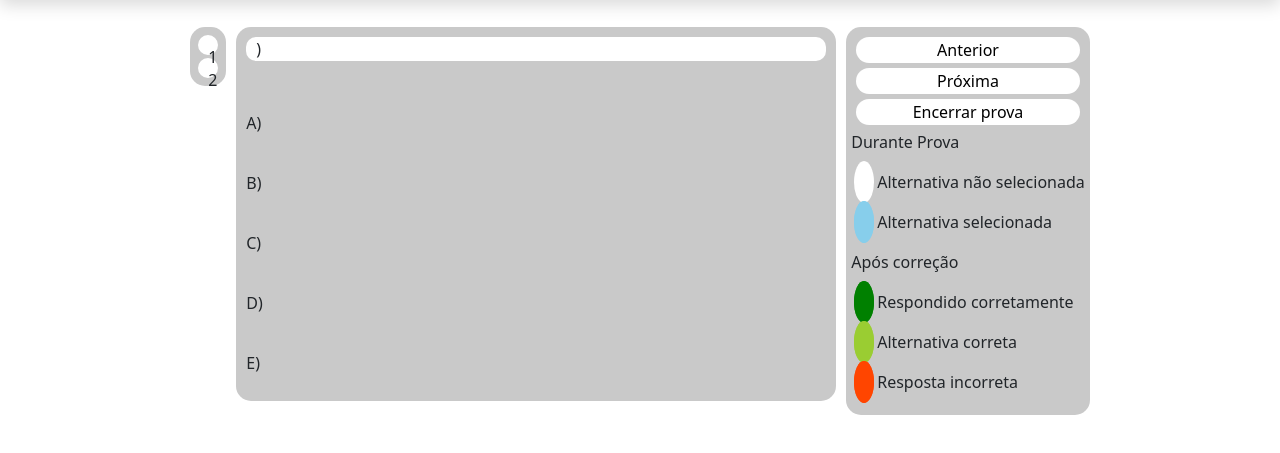
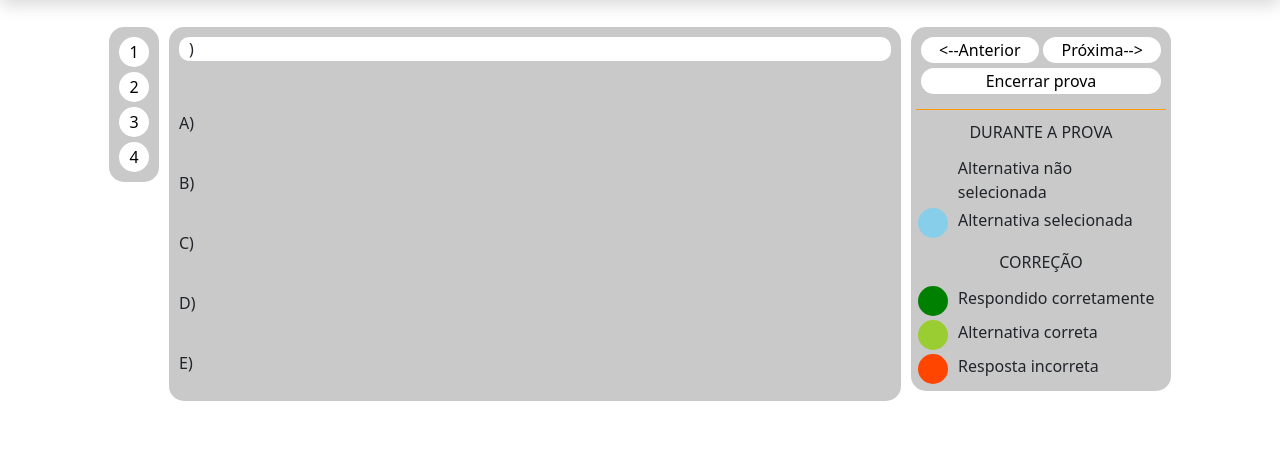
Before and after one commit to Quack-san/brain-duck-app, a website built with webpack: page dist/testSimulate.html in a window 1280 px wide. Shown: the part 61-514 px from the top of the page. Built offline with nearby package versions, Linux system fonts and the light colour scheme; some packages are replaced by stand-ins of ours; no server answers; the database is empty.

Commit message:
Style: Finished the layout of testSimulate for the second time

```diff
--- a/dist/css/styleTestSimulate.css
+++ b/dist/css/styleTestSimulate.css
@@ -1,12 +1,32 @@
-.divCircle {
-	width: 1px;
-	height: 1px;
-	border-width: 10px;
-	border-style: solid;
+.statusStyle {
+	width: 30px;
+	height: 30px;
 	border-radius: 50%;
-	margin: 3px;
-	cursor: pointer;
+	margin: 0;
 }
+
+.status {
+	display: flex;
+	padding: 2px;
+	justify-content: flex-start;
+	width: 250px;
+}
+
+.status .statusStyle {
+	margin-right: 10px;
+}
+
+#divTestStatus {
+	display: flex;
+	flex-direction: column;
+	row-gap: 5px;
+	padding: 5px;
+}
+
+#divTestStatus button {
+	border-radius: 50%;
+}
+
 .selected {
 	background-color: skyblue;
 	border-color: skyblue;
@@ -28,8 +48,16 @@
 }
 
 #divColorsSubtitle {
-	width: auto;
-	height: auto;
+	border-top-style: solid;
+	border-width: 1px;
+	border-color: #ff9900;
+	margin-top: 10px;
+	padding-top: 10px;
+	display: flex;
+	flex-direction: column;
+	align-items: center;
+	row-gap: 10px;
+	height: fit-content;
 }
 
 .background {
@@ -42,7 +70,7 @@
 }
 
 .testBody {
-	width: 600px;
+	width: 60%;
 	height: fit-content;
 	padding: 10px;
 	background-color: #c9c9c9;
@@ -78,6 +106,15 @@
 	gap: 5px;
 }
 
+.selector {
+	display: flex;
+	justify-content: space-between;
+}
+
+.selector button {
+	width: 49%;
+}
+
 button {
 	background-color: white;
 	border: none;
--- a/dist/js/testSimulate.js
+++ b/dist/js/testSimulate.js
@@ -24,7 +24,7 @@ const db = getFirestore();
 //global variables
 const testId = getTestId();
 var questionNumber = 1;
-var numberOfQuestions = 2;
+var numberOfQuestions = 4;
 var isFinished = false;
 var questionAnswers = [];
 var correctionStatus = [];
@@ -186,8 +186,8 @@ function setDivTestStatus (numberOfQuestions) {
 	const divTestStatus = document.getElementById("divTestStatus");
 
 	for (var i = 0; i < numberOfQuestions; i++) {
-		var divQuestionStatus = document.createElement("div");
-		divQuestionStatus.classList.add("notSelected", "divCircle", "divQuestionStatus");
+		var divQuestionStatus = document.createElement("button");
+		divQuestionStatus.classList.add("notSelected", "statusStyle", "divQuestionStatus");
 		var divTextContent = document.createTextNode(i+1);
 		divQuestionStatus.appendChild(divTextContent);
 		divQuestionStatus.addEventListener('click', (event) => {
@@ -214,12 +214,7 @@ document.getElementById("previousQuestion").addEventListener('click', (event) =>
 	programStatus("Changing to the previous question.");
 	getQuestion(questionNumber.toString());
 })
-// listener to the home link to check if user wants to end the test
-// document.getElementById("linkHome").addEventListener('click', (event) => {
-// 	if (!confirm("Essa ação terminará com a execução do simulado!")) {
-// 		event.preventDefault();
-// 	}
-// });
+
 document.querySelectorAll("a").forEach((link) => {
 	link.addEventListener('click', (event) => {
 		if (!confirm("Essa ação terminará com a execução do simulado!")) {
--- a/dist/testSimulate.html
+++ b/dist/testSimulate.html
@@ -63,20 +63,52 @@
 		<!-- Botões de navegação da prova -->
 		<div class="testNav">
 			<div class="testButtons">
-				<button id="previousQuestion">Anterior</button>
-				<button id="nextQuestion">Próxima</button>
+				<div class="selector">
+					<button id="previousQuestion"><--Anterior</button>
+					<button id="nextQuestion">Próxima--></button>
+				</div>
 				<button id="endTest">Encerrar prova</button>
 			</div>
 
 			<div class="testIndicators">
 				<div id="divColorsSubtitle">
-					<p>Durante Prova</p>
-					<p><span class="divCircle notSelected"></span>Alternativa não selecionada</p>
-					<p><span class="divCircle selected"></span>Alternativa selecionada</p>
-					<p>Após correção</p>
-					<p><span class="divCircle correct"></span>Respondido corretamente</p>
-					<p><span class="divCircle rightAnswer"></span>Alternativa correta</p>
-					<p><span class="divCircle wrong"></span>Resposta incorreta</p>
+					<span>DURANTE A PROVA</span>
+						<div class="box">
+							<div class="status">
+								<p class="statusStyle notSelected"></p>
+								<span>
+									Alternativa não selecionada
+								</span>
+							</div>
+
+							<div class="status">
+								<p class="statusStyle selected"></p>
+								<span>
+									Alternativa selecionada
+								</span>
+							</div>
+						</div>
+					<span>CORREÇÃO</span>
+					<div class="box">
+						<div class="status">
+							<p class="statusStyle correct"></p>
+							<span>
+								Respondido corretamente
+							</span>
+						</div>
+						<div class="status">
+							<p class="statusStyle rightAnswer"></p>
+							<span>
+								Alternativa correta
+							</span>
+						</div>
+						<div class="status">
+							<p class="statusStyle wrong"></p>
+							<span>
+								Resposta incorreta
+							</span>
+						</div>
+					</div>
 				</div>
 			</div>
 		</div>
```
Also changed, not shown: 2 other files.
